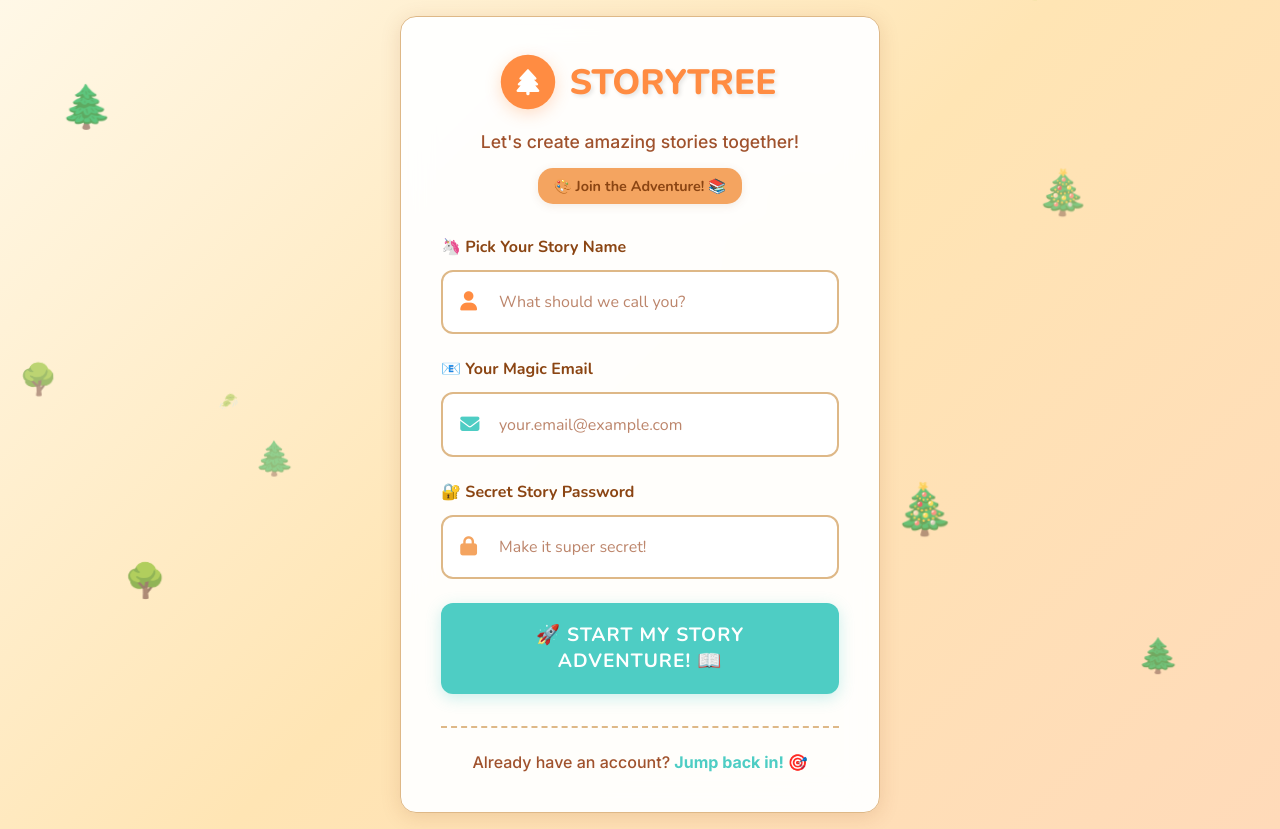
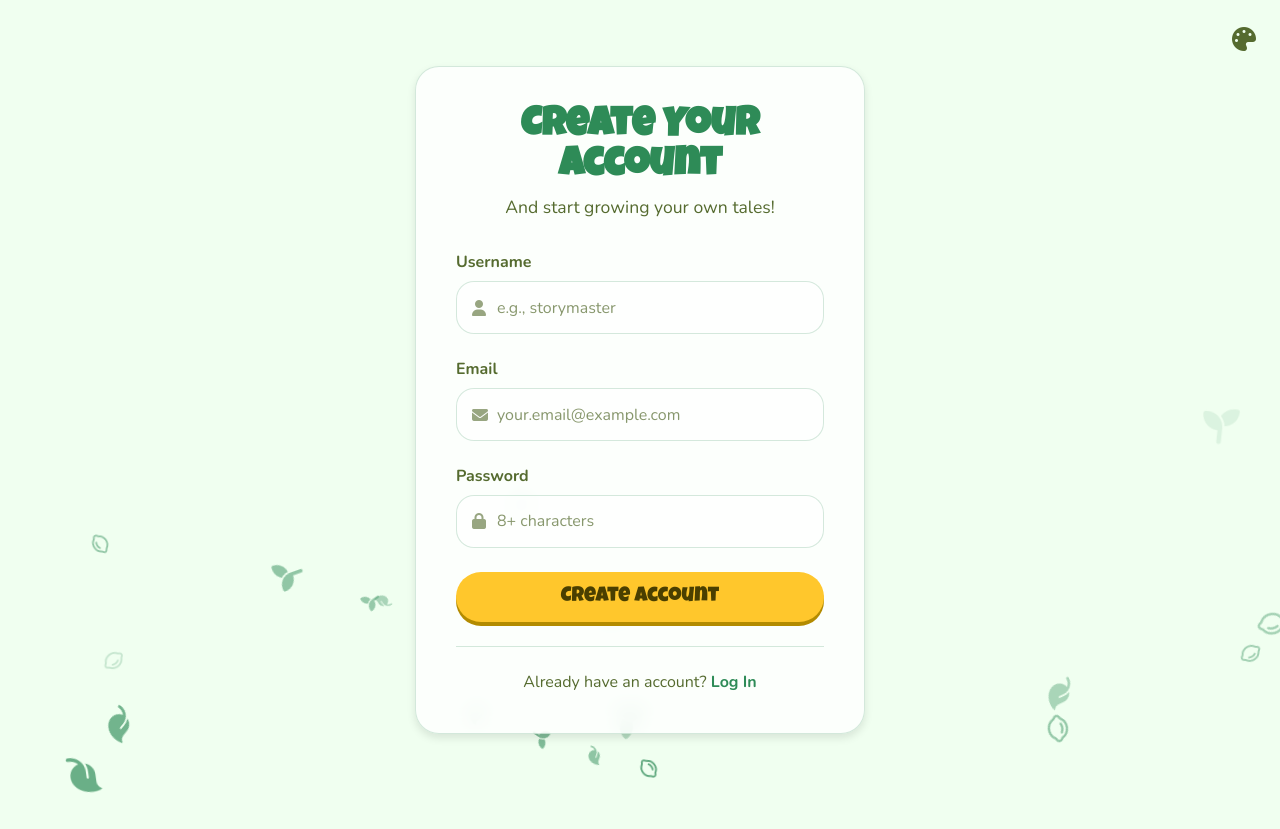
Before and after one commit to FakeandrewA/StoryBookGenerator, a Django app: template storybookgenerator/templates/storybookgenerator/register.html in a window 1280 px wide. After the commit the page ends 793 px from the top, so only its background shows below. Run offline with Django 5.2, Linux system fonts and the light colour scheme; the template is opened without the code that fills it, so the values that code supplies are empty; parts of the project's set-up code (start-up, migrations or seed data) failed here and were passed over.

Commit message:
Added all changes from main

```diff
--- a/storybookgenerator/templates/storybookgenerator/login.html
+++ b/storybookgenerator/templates/storybookgenerator/login.html
@@ -155,7 +155,7 @@
             <h1><i class="fa-solid fa-brain"></i> StoryGen</h1>
             <p>Welcome back! Please log in to your account.</p>
         </div>
-        <form  method="POST" action="{% url 'login' %}" class="auth-form">
+        <form  method="POST" action="{% url 'storybookgenerator:login' %}" class="auth-form">
              {% csrf_token %}
             <div class="form-group">
                 <label for="email">Email Address</label>
--- a/storybookgenerator/templates/storybookgenerator/register.html
+++ b/storybookgenerator/templates/storybookgenerator/register.html
@@ -7,383 +7,249 @@
 
     <link rel="preconnect" href="https://fonts.googleapis.com">
     <link rel="preconnect" href="https://fonts.gstatic.com" crossorigin>
-    <link href="https://fonts.googleapis.com/css2?family=Inter:wght@400;500;600;700&family=Nunito:wght@400;600;700;800&display=swap" rel="stylesheet">
+    <link href="https://fonts.googleapis.com/css2?family=Luckiest+Guy&family=Nunito:wght@400;600;700&display=swap" rel="stylesheet">
+
     <link rel="stylesheet" href="https://cdnjs.cloudflare.com/ajax/libs/font-awesome/6.5.1/css/all.min.css">
 
     <style>
-        /* ...[All your CSS remains unchanged, copy from your original code]... */
         :root {
-            --bg-primary: linear-gradient(135deg, #FFF8E7 0%, #FFE5B4 50%, #FFDAB9 100%);
-            --bg-sidebar: #8B4513;
-            --bg-card: rgba(255, 255, 255, 0.95);
-            --bg-input: #FFFFFF;
-            --bg-button: #4ECDC4;
-            --bg-button-hover: #45B7B8;
-            --bg-secondary-card: #F4A460;
-            --border-color: #DEB887;
-            --text-primary: #8B4513;
-            --text-secondary: #A0522D;
-            --text-white: #FFFFFF;
-            --accent-orange: #FF8C42;
-            --accent-green: #4ECDC4;
-            --shadow-light: 0 2px 10px rgba(139, 69, 19, 0.1);
-            --shadow-medium: 0 4px 20px rgba(139, 69, 19, 0.15);
-            --border-radius: 12px;
-            --border-radius-lg: 16px;
-            --font-primary: 'Nunito', sans-serif;
-            --font-secondary: 'Inter', sans-serif;
+            --bg-color: #f0fff0; /* Honeydew */
+            --primary-card-bg: rgba(255, 255, 255, 0.8);
+            --glass-border: rgba(46, 139, 87, 0.2);
+            --text-color: #2f4f4f; /* Dark Slate Gray */
+            --text-muted: #556b2f; /* Dark Olive Green */
+            --accent-green: #2e8b57; /* SeaGreen */
+            --accent-yellow: #ffc72c; /* Mango Tango */
+            --font-family-heading: 'Luckiest Guy', cursive;
+            --font-family-body: 'Nunito', sans-serif;
+            --border-radius-md: 18px;
+            --border-radius-lg: 24px;
+            --shadow-md: 0 4px 8px rgba(0,0,0,0.1);
         }
-        /* ...[rest of your CSS as in your original code]... */
+
+        body[data-theme="retro"] {
+            --bg-color: #fdf3e0;
+            --primary-card-bg: rgba(244, 164, 96, 0.6);
+            --glass-border: rgba(139, 69, 19, 0.3);
+            --text-color: #4a2c2a;
+            --text-muted: #8b4513;
+            --accent-green: #e67e22;
+            --accent-yellow: #1abc9c;
+        }
+
         * {
             margin: 0;
             padding: 0;
             box-sizing: border-box;
         }
+
         body {
-            font-family: var(--font-primary);
-            background: var(--bg-primary);
-            color: var(--text-primary);
+            font-family: var(--font-family-body);
+            background-color: var(--bg-color);
+            color: var(--text-color);
             display: flex;
             justify-content: center;
             align-items: center;
             min-height: 100vh;
             padding: 1rem;
             position: relative;
-            overflow-x: hidden;
+            overflow: hidden;
+            transition: background-color 0.5s ease;
         }
-        .floating-trees {
-            position: fixed;
+
+        .background-decor {
+            position: absolute;
             top: 0;
             left: 0;
             width: 100%;
             height: 100%;
+            overflow: hidden;
+            z-index: 0;
             pointer-events: none;
-            z-index: 1;
         }
-        .tree {
+
+        .particle {
             position: absolute;
+            bottom: -100px;
             font-size: 2rem;
-            opacity: 0.4;
-            animation: sway 6s ease-in-out infinite;
+            color: var(--accent-green);
+            animation: float-up 15s linear infinite;
         }
-        .tree1 { top: 10%; left: 5%; color: #228B22; font-size: 2.5rem; animation-delay: 0s; animation-duration: 8s;}
-        .tree2 { top: 70%; left: 10%; color: #32CD32; font-size: 2rem; animation-delay: 1s; animation-duration: 7s;}
-        .tree3 { top: 20%; right: 15%; color: #6B8E23; font-size: 3rem; animation-delay: 2s; animation-duration: 9s;}
-        .tree4 { bottom: 15%; right: 8%; color: #8FBC8F; font-size: 2.2rem; animation-delay: 3s; animation-duration: 6s;}
-        .tree5 { top: 45%; left: 2%; color: #9ACD32; font-size: 1.8rem; animation-delay: 4s; animation-duration: 8s;}
-        .tree6 { top: 60%; right: 25%; color: #7CFC00; font-size: 2.8rem; animation-delay: 5s; animation-duration: 7s;}
-        .tree7 { bottom: 40%; left: 20%; color: #ADFF2F; font-size: 2rem; animation-delay: 6s; animation-duration: 8s;}
-        .tree8 { top: 30%; right: 40%; color: #98FB98; font-size: 1.5rem; animation-delay: 2.5s; animation-duration: 9s;}
-        @keyframes sway {
-            0%, 100% { transform: translateX(0) rotate(0deg) scale(1); opacity: 0.4; }
-            25% { transform: translateX(-8px) rotate(-2deg) scale(1.1); opacity: 0.6; }
-            50% { transform: translateX(5px) rotate(1deg) scale(0.9); opacity: 0.5; }
-            75% { transform: translateX(-3px) rotate(-1deg) scale(1.05); opacity: 0.7; }
+
+        @keyframes float-up {
+            to {
+                transform: translateY(-110vh) rotate(720deg);
+                opacity: 0;
+            }
         }
-        .leaf {
+
+        .theme-switcher {
             position: absolute;
-            font-size: 1rem;
-            opacity: 0.3;
-            animation: leafFall 12s linear infinite;
+            top: 1.5rem;
+            right: 1.5rem;
+            cursor: pointer;
+            font-size: 1.5rem;
+            color: var(--text-muted);
+            transition: color 0.3s ease;
+            z-index: 10;
         }
-        .leaf1 { top: -5%; left: 15%; color: #DAA520; animation-delay: 0s; }
-        .leaf2 { top: -5%; left: 60%; color: #CD853F; animation-delay: 3s; }
-        .leaf3 { top: -5%; left: 80%; color: #D2691E; animation-delay: 6s; }
-        .leaf4 { top: -5%; left: 30%; color: #B8860B; animation-delay: 9s; }
-        @keyframes leafFall {
-            0% { transform: translateY(-20px) translateX(0) rotate(0deg); opacity: 0; }
-            10% { opacity: 0.6; }
-            90% { opacity: 0.3; }
-            100% { transform: translateY(100vh) translateX(50px) rotate(360deg); opacity: 0; }
-        }
+        .theme-switcher:hover { color: var(--accent-yellow); }
+
         .auth-container {
             width: 100%;
-            max-width: 480px;
+            max-width: 450px;
             padding: 2.5rem;
-            background: var(--bg-card);
+            background: var(--primary-card-bg);
             border-radius: var(--border-radius-lg);
-            box-shadow: var(--shadow-medium);
-            animation: bounceIn 0.8s cubic-bezier(0.68, -0.55, 0.265, 1.55);
-            position: relative;
-            z-index: 10;
-            backdrop-filter: blur(15px);
-            border: 1px solid var(--border-color);
+            border: 1px solid var(--glass-border);
+            backdrop-filter: blur(10px);
+            box-shadow: var(--shadow-md);
+            z-index: 5;
+            text-align: center;
+            transition: background-color 0.5s ease, border-color 0.5s ease;
         }
-        @keyframes bounceIn {
-            0% { opacity: 0; transform: scale(0.3) translateY(50px);}
-            50% { opacity: 0.8; transform: scale(1.05);}
-            70% { transform: scale(0.95);}
-            100% { opacity: 1; transform: scale(1) translateY(0);}
+
+        .auth-header h1 {
+            font-family: var(--font-family-heading);
+            font-size: 2.5rem;
+            color: var(--accent-green);
+            margin-bottom: 0.5rem;
         }
-        .auth-header {
-            text-align: center;
+
+        .auth-header p {
+            color: var(--text-muted);
+            font-size: 1.1rem;
             margin-bottom: 2rem;
         }
-        .logo-section {
-            display: flex;
-            justify-content: center;
-            align-items: center;
-            gap: 1rem;
+
+        .form-group {
             margin-bottom: 1.5rem;
+            text-align: left;
         }
-        .logo-icon {
-            width: 50px;
-            height: 50px;
-            background: var(--accent-orange);
-            border-radius: 50%;
-            display: flex;
-            align-items: center;
-            justify-content: center;
-            color: white;
-            font-size: 1.5rem;
-            animation: pulse 2s infinite;
-            box-shadow: 0 4px 15px rgba(255, 140, 66, 0.3);
+
+        .form-group label {
+            display: block;
+            margin-bottom: 0.5rem;
+            font-weight: 700;
+            color: var(--text-muted);
         }
-        @keyframes pulse {
-            0% { transform: scale(1);}
-            50% { transform: scale(1.1);}
-            100% { transform: scale(1);}
-        }
-        .logo-text {
-            font-size: 2.2rem;
-            font-weight: 800;
-            color: var(--accent-orange);
-            text-shadow: 2px 2px 4px rgba(0,0,0,0.1);
-        }
-        .auth-header p {
-            color: var(--text-secondary);
-            font-size: 1.1rem;
-            margin-bottom: 1rem;
-            font-family: var(--font-secondary);
-            font-weight: 500;
-        }
-        .fun-subtitle {
-            display: inline-block;
-            padding: 0.5rem 1rem;
-            background: var(--bg-secondary-card);
-            color: var(--text-primary);
-            border-radius: 15px;
-            font-size: 0.9rem;
-            font-weight: 700;
-            box-shadow: var(--shadow-light);
-        }
-        .auth-form .form-group {
-            margin-bottom: 1.5rem;
-        }
-        .auth-form label {
-            display: block;
-            margin-bottom: 0.75rem;
-            font-weight: 700;
-            color: var(--text-primary);
-            font-size: 1rem;
-            font-family: var(--font-primary);
-        }
+
         .input-wrapper {
             position: relative;
-            transition: transform 0.3s cubic-bezier(0.34, 1.56, 0.64, 1);
         }
-        .input-wrapper:focus-within {
-            transform: scale(1.02);
-        }
+
         .input-icon {
             position: absolute;
-            left: 1.2rem;
+            left: 1rem;
             top: 50%;
             transform: translateY(-50%);
-            font-size: 1.2rem;
-            z-index: 1;
+            color: var(--text-muted);
+            opacity: 0.6;
+        }
+
+        .auth-form input {
+            width: 100%;
+            padding: 0.9rem 1rem 0.9rem 2.5rem;
+            background-color: rgba(255,255,255,0.5);
+            border: 1px solid var(--glass-border);
+            border-radius: var(--border-radius-md);
+            color: var(--text-color);
+            font-family: var(--font-family-body);
+            font-size: 1rem;
+            font-weight: 600;
             transition: all 0.3s ease;
         }
-        .input-icon.user { color: #FF8C42; }
-        .input-icon.email { color: #4ECDC4; }
-        .input-icon.password { color: #F4A460; }
-        .auth-form input {
+        .auth-form input::placeholder { color: var(--text-muted); font-weight: 400; opacity: 0.7; }
+        .auth-form input:focus {
+            outline: none;
+            border-color: var(--accent-green);
+            background-color: rgba(255,255,255,0.8);
+        }
+
+        .submit-btn {
+            background: var(--accent-yellow);
+            color: #4a3f00;
+            border: none;
+            padding: 0.9rem 2rem;
             width: 100%;
-            padding: 1.2rem 1.2rem 1.2rem 3.5rem;
-            background: var(--bg-input);
-            border: 2px solid var(--border-color);
-            border-radius: var(--border-radius);
-            color: var(--text-primary);
-            font-family: var(--font-primary);
-            font-size: 1rem;
-            font-weight: 500;
-            transition: all 0.3s ease;
-            outline: none;
-        }
-        .auth-form input::placeholder {
-            color: var(--text-secondary);
-            opacity: 0.7;
-            font-weight: 400;
-        }
-        .auth-form input:focus {
-            border-color: var(--accent-green);
-            box-shadow: 0 0 0 4px rgba(78, 205, 196, 0.2);
-            transform: translateY(-2px);
-        }
-        .auth-form input:focus + .input-icon {
-            transform: translateY(-50%) scale(1.2);
-            filter: drop-shadow(0 0 8px currentColor);
-        }
-        .submit-btn {
-            background: var(--bg-button);
-            color: white;
-            border: none;
-            padding: 1.2rem 2rem;
-            width: 100%;
-            border-radius: var(--border-radius);
-            font-size: 1.2rem;
-            font-weight: 700;
-            font-family: var(--font-primary);
+            border-radius: 50px;
+            font-family: var(--font-family-heading);
+            font-size: 1.3rem;
             cursor: pointer;
             transition: all 0.3s ease;
-            position: relative;
-            overflow: hidden;
-            text-transform: uppercase;
-            letter-spacing: 1px;
-            box-shadow: 0 4px 15px rgba(78, 205, 196, 0.3);
+            box-shadow: 0 4px 0 #b38b00;
         }
+
+        body[data-theme="retro"] .submit-btn {
+            box-shadow: 0 4px 0 #007a63;
+            color: white;
+        }
+
         .submit-btn:hover {
-            background: var(--bg-button-hover);
-            transform: translateY(-3px);
-            box-shadow: 0 8px 25px rgba(78, 205, 196, 0.4);
+            transform: translateY(-2px);
+            box-shadow: 0 6px 0 #b38b00;
         }
+        body[data-theme="retro"] .submit-btn:hover {
+            box-shadow: 0 6px 0 #007a63;
+        }
+
         .submit-btn:active {
-            transform: translateY(-1px);
+            transform: translateY(2px);
+            box-shadow: 0 2px 0 #b38b00;
         }
-        .submit-btn::before {
-            content: '';
-            position: absolute;
-            top: 0;
-            left: -100%;
-            width: 100%;
-            height: 100%;
-            background: linear-gradient(90deg, transparent, rgba(255,255,255,0.2), transparent);
-            transition: left 0.5s;
+        body[data-theme="retro"] .submit-btn:active {
+            box-shadow: 0 2px 0 #007a63;
         }
-        .submit-btn:hover::before {
-            left: 100%;
+
+        .auth-footer {
+            margin-top: 1.5rem;
+            padding-top: 1.5rem;
+            border-top: 1px solid var(--glass-border);
+            color: var(--text-muted);
         }
-        .auth-footer {
-            text-align: center;
-            margin-top: 2rem;
-            padding-top: 1.5rem;
-            border-top: 2px dashed var(--border-color);
-        }
-        .auth-footer p {
-            color: var(--text-secondary);
-            font-size: 1rem;
-            font-family: var(--font-secondary);
-            font-weight: 500;
-        }
+
         .auth-footer a {
             color: var(--accent-green);
+            font-weight: 700;
             text-decoration: none;
-            font-weight: 700;
-            transition: all 0.3s ease;
-            position: relative;
         }
         .auth-footer a:hover {
-            color: var(--accent-orange);
-            transform: translateY(-1px);
-            display: inline-block;
+            text-decoration: underline;
         }
-        .success-message {
-            background: var(--bg-button);
-            color: white;
-            padding: 1rem;
-            border-radius: var(--border-radius);
-            margin-bottom: 1rem;
-            text-align: center;
-            font-weight: 700;
-            display: none;
-            animation: slideDown 0.5s ease-out;
-            box-shadow: 0 4px 15px rgba(78, 205, 196, 0.3);
-        }
-        @keyframes slideDown {
-            from { opacity: 0; transform: translateY(-20px);}
-            to { opacity: 1; transform: translateY(0);}
-        }
-        @media (max-width: 480px) {
-            .auth-container {
-                padding: 2rem 1.5rem;
-                margin: 1rem;
-                max-width: 400px;
-            }
-            .logo-text {
-                font-size: 1.8rem;
-            }
-            .auth-form input {
-                padding: 1rem 1rem 1rem 3rem;
-            }
-            .input-icon {
-                left: 1rem;
-            }
-            .tree {
-                font-size: 1.5rem;
-            }
-            .tree1, .tree3, .tree6 {
-                font-size: 2rem;
-            }
-        }
-        .submit-btn:focus-visible {
-            outline: 3px solid var(--accent-orange);
-            outline-offset: 2px;
-        }
-        input:focus-visible {
-            outline: none;
-        }
+
     </style>
 </head>
 <body>
-    <!-- Moving trees background -->
-    <div class="floating-trees">
-        <div class="tree tree1">🌲</div>
-        <div class="tree tree2">🌳</div>
-        <div class="tree tree3">🎄</div>
-        <div class="tree tree4">🌲</div>
-        <div class="tree tree5">🌳</div>
-        <div class="tree tree6">🎄</div>
-        <div class="tree tree7">🌲</div>
-        <div class="tree tree8">🌳</div>
-        <!-- Falling leaves -->
-        <div class="leaf leaf1">🍃</div>
-        <div class="leaf leaf2">🍂</div>
-        <div class="leaf leaf3">🍃</div>
-        <div class="leaf leaf4">🍂</div>
-    </div>
+    <div class="background-decor" id="particle-container"></div>
+    <div class="theme-switcher" id="themeSwitcher" title="Change Theme"><i class="fa-solid fa-palette"></i></div>
 
     <div class="auth-container">
         <div class="auth-header">
-            <div class="logo-section">
-                <div class="logo-icon">
-                    <i class="fa-solid fa-tree"></i>
-                </div>
-                <div class="logo-text">STORYTREE</div>
-            </div>
-            <p>Let's create amazing stories together!</p>
-            <div class="fun-subtitle">🎨 Join the Adventure! 📚</div>
+            <h1>Create Your Account</h1>
+            <p>And start growing your own tales!</p>
         </div>
 
         <form class="auth-form" method="post" action="{% url 'storybookgenerator:register' %}">
             {% csrf_token %}
             <div class="form-group">
-                <label for="username">🦄 Pick Your Story Name</label>
+                <label for="username">Username</label>
                 <div class="input-wrapper">
+                    <i class="fa-solid fa-user input-icon"></i>
                     <input
                         type="text"
                         id="username"
                         name="username"
-                        placeholder="What should we call you?"
+                        placeholder="e.g., storymaster"
                         required
                         autocomplete="username"
                     >
-                    <i class="fa-solid fa-user input-icon user"></i>
                 </div>
             </div>
 
             <div class="form-group">
-                <label for="email">📧 Your Magic Email</label>
+                <label for="email">Email</label>
                 <div class="input-wrapper">
+                    <i class="fa-solid fa-envelope input-icon"></i>
                     <input
                         type="email"
                         id="email"
@@ -392,34 +258,89 @@
                         required
                         autocomplete="email"
                     >
-                    <i class="fa-solid fa-envelope input-icon email"></i>
                 </div>
             </div>
 
             <div class="form-group">
-                <label for="password">🔐 Secret Story Password</label>
+                <label for="password">Password</label>
                 <div class="input-wrapper">
+                    <i class="fa-solid fa-lock input-icon"></i>
                     <input
                         type="password"
                         id="password"
                         name="password"
-                        placeholder="Make it super secret!"
+                        placeholder="8+ characters"
                         required
                         autocomplete="new-password"
                         minlength="8"
                     >
-                    <i class="fa-solid fa-lock input-icon password"></i>
                 </div>
             </div>
 
             <button type="submit" class="submit-btn">
-                🚀 Start My Story Adventure! 📖
+                Create Account
             </button>
         </form>
 
         <div class="auth-footer">
-            <p>Already have an account? <a href="#">Jump back in! 🎯</a></p>
+            <span>
+                Already have an account?
+                <a href="{% url 'storybookgenerator:login' %}">
+                    Log In
+                </a>
+            </span>
         </div>
     </div>
+
+    <script>
+        document.addEventListener('DOMContentLoaded', function() {
+            const themeSwitcher = document.getElementById('themeSwitcher');
+
+            if (themeSwitcher) {
+                const themes = ['serene', 'retro'];
+                let currentTheme = localStorage.getItem('storybook_theme') || 'serene';
+                document.body.setAttribute('data-theme', currentTheme);
+
+                themeSwitcher.addEventListener('click', () => {
+                    const currentThemeIndex = themes.indexOf(currentTheme);
+                    const nextThemeIndex = (currentThemeIndex + 1) % themes.length;
+                    currentTheme = themes[nextThemeIndex];
+
+                    document.body.setAttribute('data-theme', currentTheme);
+                    localStorage.setItem('storybook_theme', currentTheme);
+                });
+            }
+
+            // Particle background
+            const particleContainer = document.getElementById('particle-container');
+            const sereneIcons = ['<i class="fa-solid fa-leaf"></i>', '<i class="fa-solid fa-seedling"></i>', '<i class="fa-regular fa-lemon"></i>'];
+            const retroIcons = ['<i class="fa-solid fa-ghost"></i>', '<i class="fa-solid fa-circle"></i>', '<i class="fa-solid fa-square"></i>'];
+
+            function createParticles() {
+                if(!particleContainer) return;
+                particleContainer.innerHTML = '';
+                const currentTheme = document.body.getAttribute('data-theme') || 'serene';
+                const icons = currentTheme === 'retro' ? retroIcons : sereneIcons;
+
+                for (let i = 0; i < 20; i++) {
+                    const particle = document.createElement('div');
+                    particle.className = 'particle';
+                    particle.innerHTML = icons[Math.floor(Math.random() * icons.length)];
+                    particle.style.left = `${Math.random() * 100}vw`;
+                    particle.style.animationDuration = `${Math.random() * 10 + 10}s`;
+                    particle.style.animationDelay = `${Math.random() * 5}s`;
+                    particle.style.opacity = Math.random() * 0.7 + 0.2;
+                    particle.style.fontSize = `${Math.random() * 1.5 + 0.8}rem`;
+                    particleContainer.appendChild(particle);
+                }
+            }
+
+            createParticles();
+
+            if (themeSwitcher) {
+                new MutationObserver(createParticles).observe(document.body, { attributes: true, attributeFilter: ['data-theme'] });
+            }
+        });
+    </script>
 </body>
 </html>
--- a/storybookgenerator/urls.py
+++ b/storybookgenerator/urls.py
@@ -1,9 +1,11 @@
 from django.urls import path
-from .views import homepage, book_view
+from .views import homepage, book_view, login_view,register_view
 
 app_name = "storybookgenerator"
 
 urlpatterns = [
     path("homepage/", homepage, name="homepage"),
     path("book/", book_view, name="book_view"),
+    path("login/", login_view, name="login"),
+    path("register/", register_view, name="register"),
 ]
--- a/storybookgenerator/views.py
+++ b/storybookgenerator/views.py
@@ -1,6 +1,7 @@
 from django.shortcuts import render,redirect
 from django.contrib.auth import authenticate, login
-from django.contrib import messages, redirect
+from django.contrib import messages
+from django.shortcuts import redirect
 from .storybookagent.graph import loadBookGenerator
 from django.conf import settings
 import os
@@ -99,4 +100,4 @@ def login_view(request):
         else:
             messages.error(request, "Invalid username or password.")
 
-    return render(request, 'login.html')
+    return render(request, 'storybookgenerator/login.html')
```
